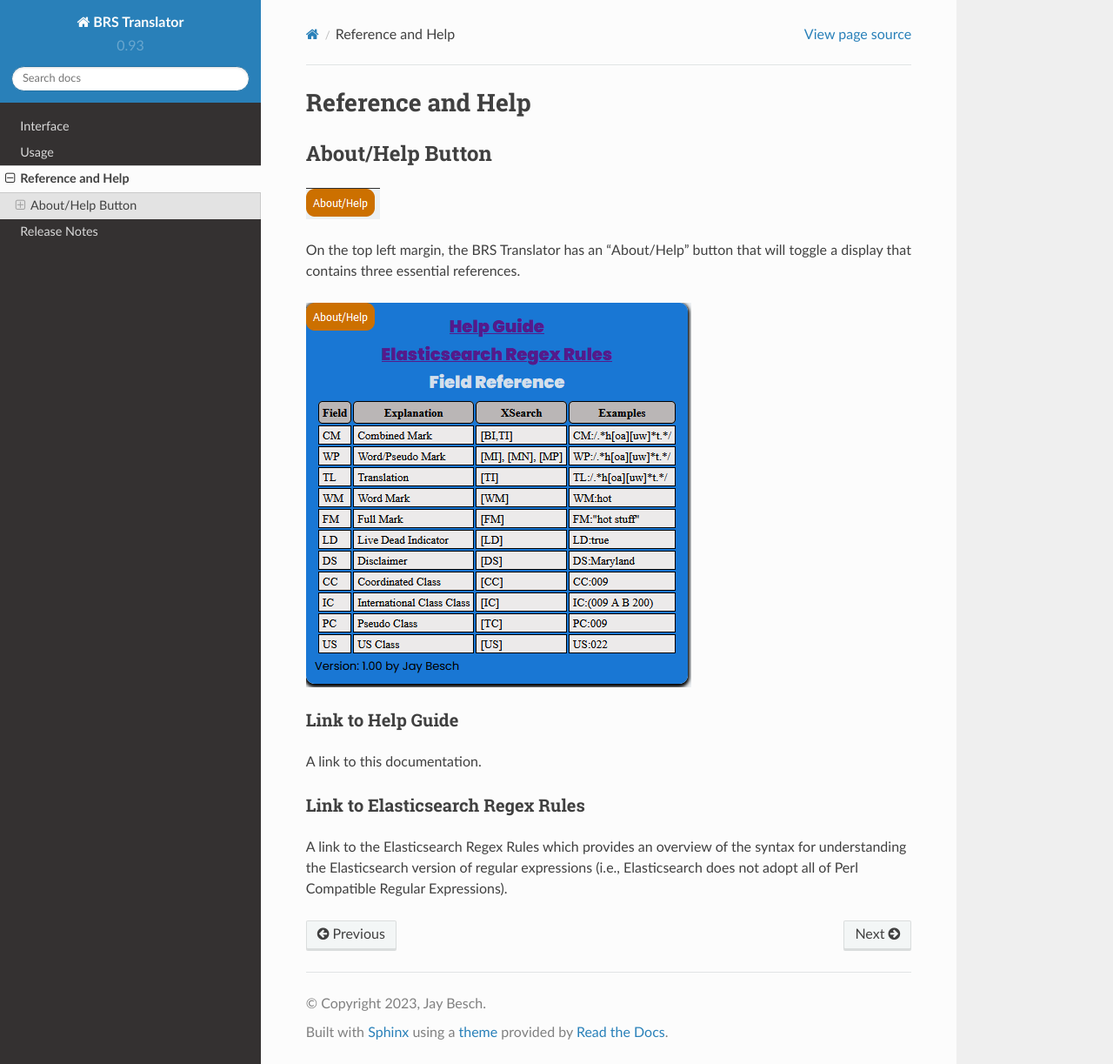
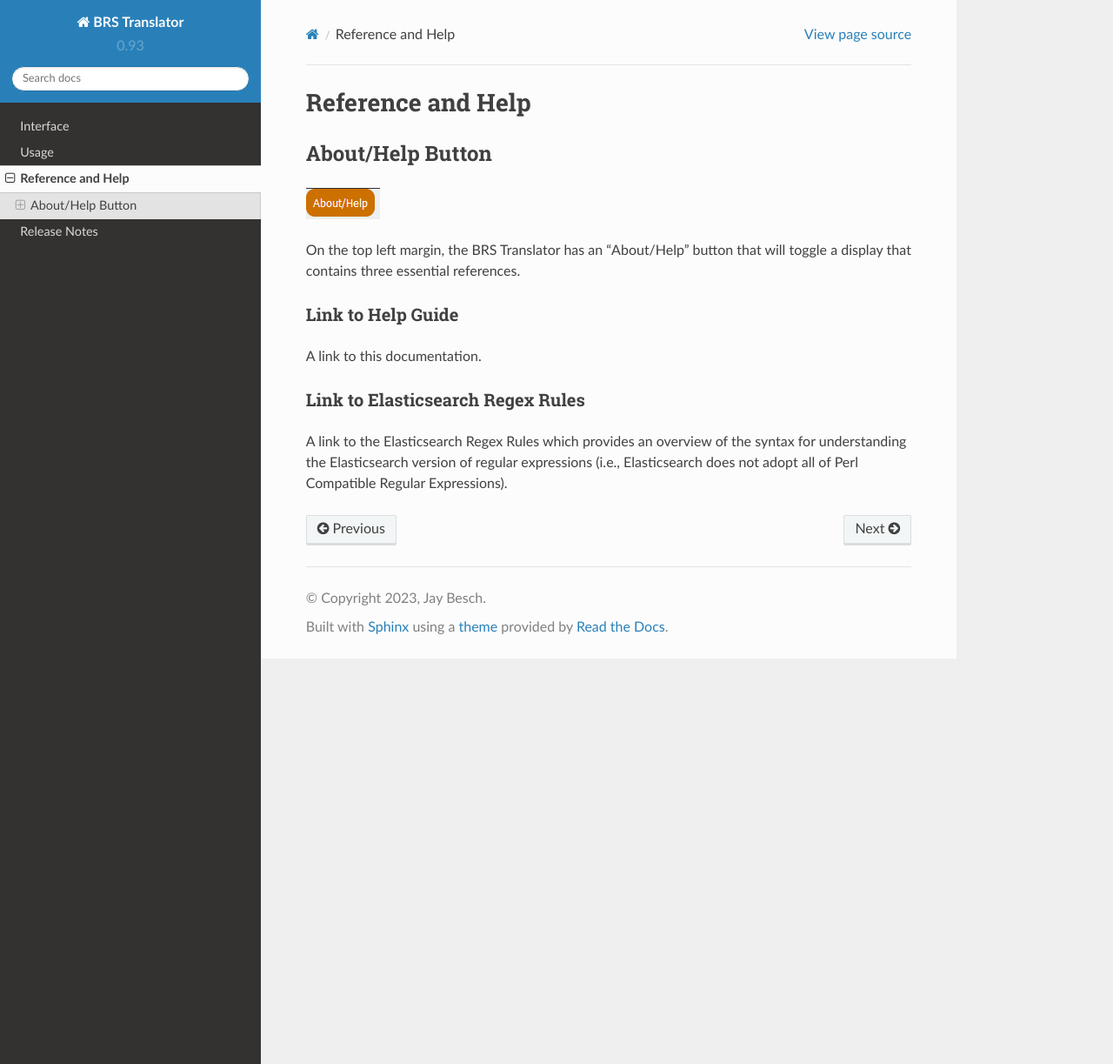
Before and after one commit to Ayjent/BRS-Translator, a Sphinx documentation site: the page built from docs/source/reference.rst, in a window 1280 px wide and 1223 px high. Shown: the whole window at 87% size. Built offline with Sphinx 7.4.7 and the Read the Docs theme 2.0.0, drawn with Linux system fonts in a browser that asks for light colours.

Commit message:
Update reference.rst

```diff
--- a/docs/source/reference.rst
+++ b/docs/source/reference.rst
@@ -11,8 +11,6 @@
 On the top left margin, the BRS Translator has an "About/Help" button that will toggle a display that contains three essential references.
 
 
-.. image:: ../_static/BRS-AboutHelpFull.png
-
 
 Link to Help Guide
 ^^^^^^^^^^^^^^^^^^
```
